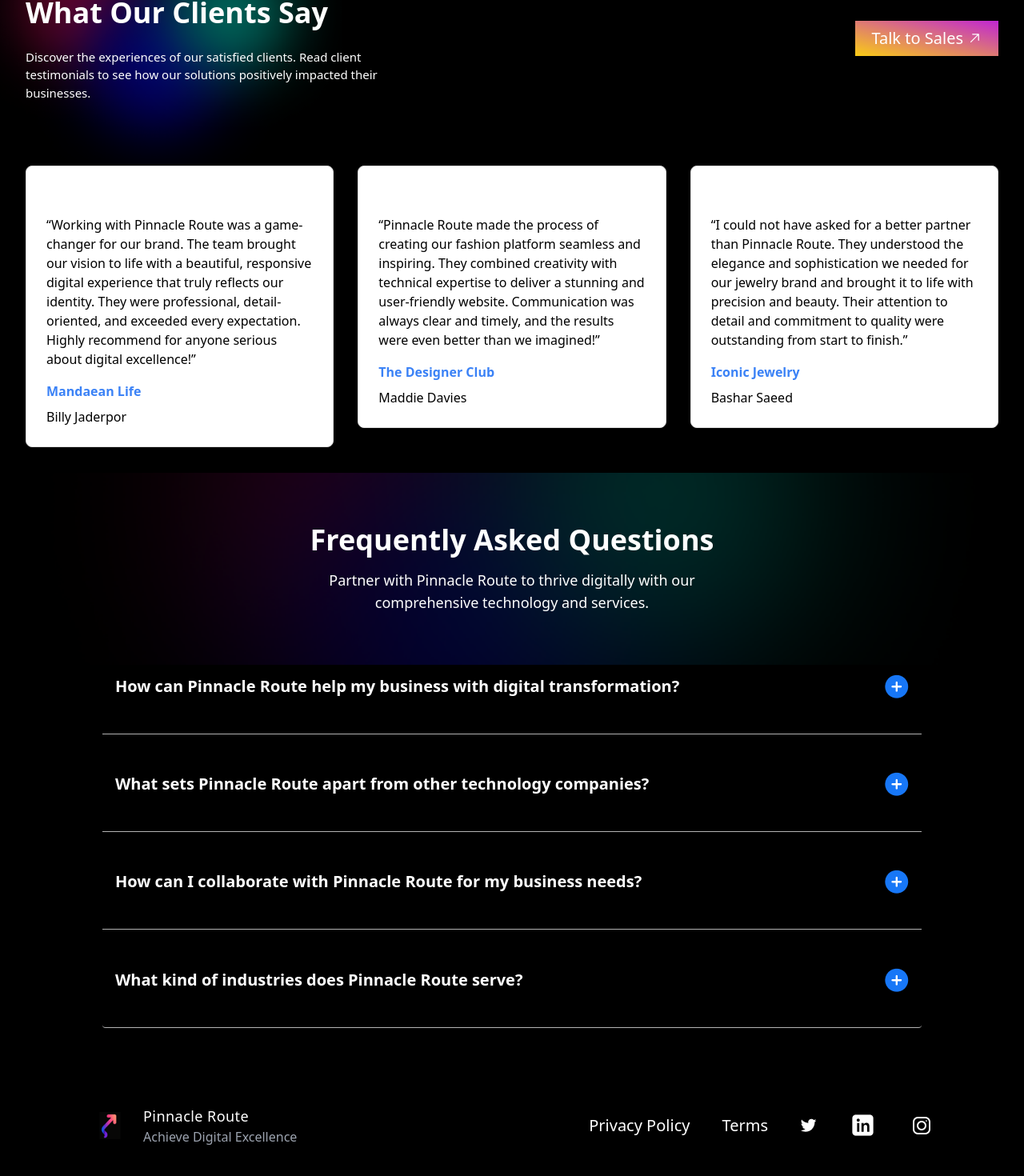
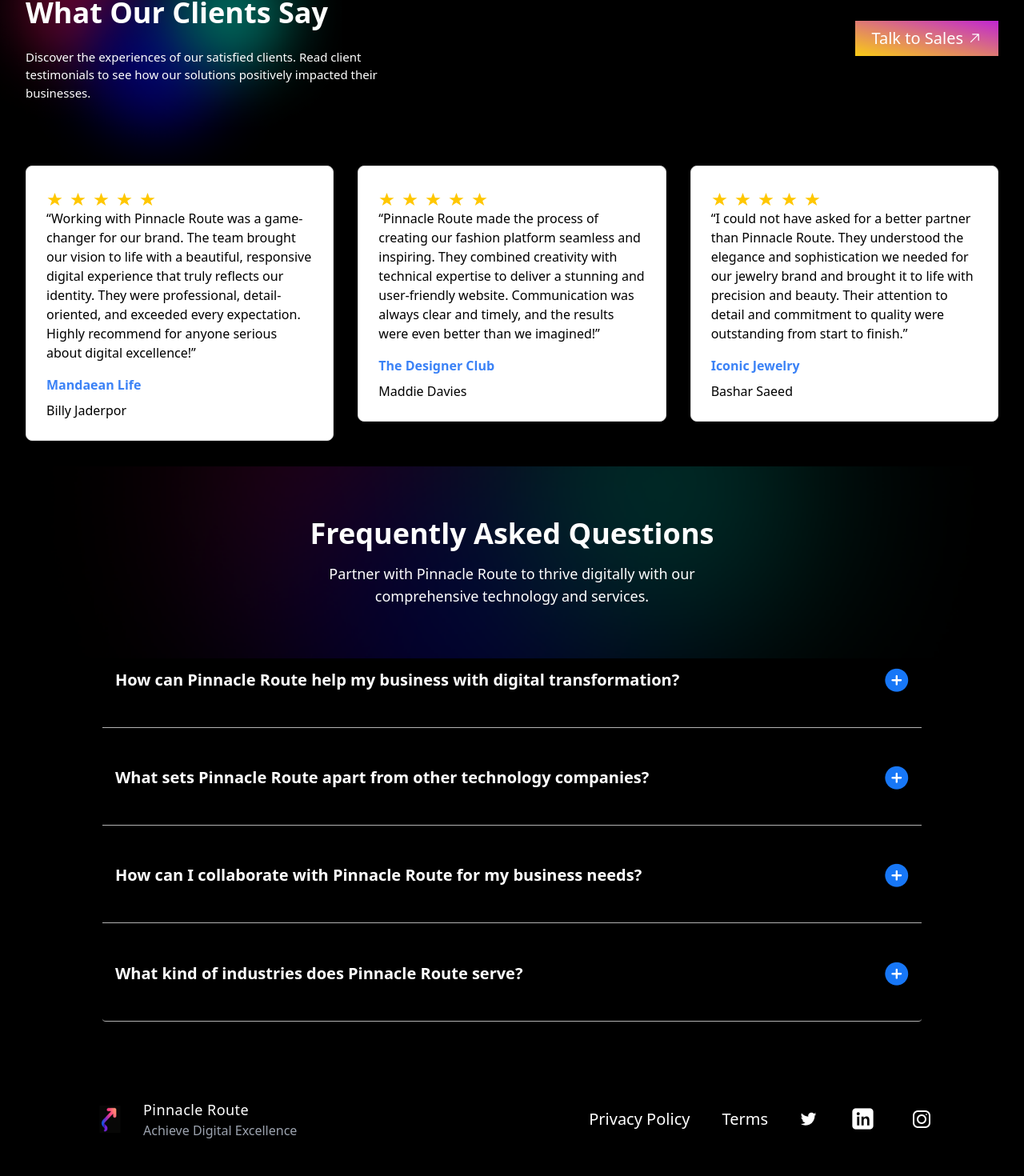
Before and after one commit to pinnacleroute/Main-website, a React (Create React App) app: page / in a window 1280 px wide. Shown: the part 3551-5021 px from the top of the page at 80% size. Built offline with nearby package versions, Linux system fonts and the light colour scheme.

Commit message:
new site key and ratings added

```diff
--- a/src/components/Footer.jsx
+++ b/src/components/Footer.jsx
@@ -21,12 +21,20 @@ const Footer = () => {
                     </div>
                 </div>
                 <div className="text-white text-xl flex sm:flex-row flex-col items-center">
-                    <a className=" hover:bg-gray-700 transition-colors duration-400 sm:ml-10 ml-0 sm:mt-0 mt-1" href="/policy">Privacy Policy</a>
-                    <a className=" hover:bg-gray-700 transition-colors duration-400 sm:ml-10 ml-0 sm:mt-0 mt-1" href="/terms">Terms</a>
+                    <div className="text-white text-xl flex sm:flex-row flex-col items-center">
+                        <a className="hover:bg-gray-700 transition-colors duration-400 sm:ml-10 ml-0 sm:mt-0 mt-1" href="/policy">Privacy Policy</a>
+                        <a className="hover:bg-gray-700 transition-colors duration-400 sm:ml-10 ml-0 sm:mt-0 mt-3" href="/terms">Terms</a>
+                    </div>
                     <div className="flex items-center sm:mt-0 mt-4">
-                        <a className="sm:ml-10 ml-0" href="https://x.com/PinnacleRoute" target="_blank" ><img src={twitter} alt="" srcset="" /></a>
-                        <a className="sm:ml-10 ml-0" href="https://www.linkedin.com/in/pinnacle-route/" target="_blank"><img src={linkedin} alt="" srcset="" /></a>
-                        <a className="sm:ml-10 ml-0" href="https://www.instagram.com/pinnacle_route/" target="_blank" ><img src={facebook} alt="" srcset="" /></a>
+                        <a className="sm:ml-10 ml-4" href="https://x.com/PinnacleRoute" target="_blank" rel="noopener noreferrer">
+                            <img src={twitter} alt="Twitter" />
+                        </a>
+                        <a className="sm:ml-10 ml-4" href="https://www.linkedin.com/in/pinnacle-route/" target="_blank" rel="noopener noreferrer">
+                            <img src={linkedin} alt="LinkedIn" />
+                        </a>
+                        <a className="sm:ml-10 ml-4" href="https://www.instagram.com/pinnacle_route/" target="_blank" rel="noopener noreferrer">
+                            <img src={facebook} alt="Instagram" />
+                        </a>
                     </div>
                 </div>
             </div>
--- a/src/pages/ContactUs.jsx
+++ b/src/pages/ContactUs.jsx
@@ -104,8 +104,9 @@ const ContactUs = () => {
                             required
                         />
                         <ReCAPTCHA
-                            // sitekey="6LcxCUorAAAAAExkO3U1MbHiFMEs4s4bVvzjXxb6" // ← use checkbox style key here
-                            sitekey="6LfdYVYrAAAAADuAW-DHihyUwvCQRIUWXWdL5r2V"
+                            // sitekey="6LcxCUorAAAAAExkO3U1MbHiFMEs4s4bVvzjXxb6"
+                            // sitekey="6LfdYVYrAAAAADuAW-DHihyUwvCQRIUWXWdL5r2V"
+                            sitekey="6LfdYVYrAAAAAO0Wg_QvT_ZjGook_hqhVzIg2Cf8"
                             onChange={handleCaptchaChange}
                         />
                         <button
--- a/src/pages/Home.jsx
+++ b/src/pages/Home.jsx
@@ -371,10 +371,20 @@ const Home = () => {
                                         backgroundColor: '#fff'
                                     }}
                                 >
-                                    <div className='flex gap-2 mb-4'>
+                                     <div className='flex gap-2 mt-2'>
                                         {Array.from({ length: review.rating }, (_, index) => (
-                                            <svg key={index} width="21" height="20" viewBox="0 0 31 30" fill="none" xmlns="http://www.w3.org/2000/svg">
-                                                <path d="..." fill="#FFC700" />
+                                            <svg
+                                                key={index}
+                                                width="21"
+                                                height="20"
+                                                viewBox="0 0 31 30"
+                                                fill="none"
+                                                xmlns="http://www.w3.org/2000/svg"
+                                            >
+                                                <path
+                                                    d="M15.5 0L19.09 9.27H29L21 15.18L24.18 24.02L15.5 18.54L6.82 24.02L10 15.18L2 9.27H11.91L15.5 0Z"
+                                                    fill="#FFC700"
+                                                />
                                             </svg>
                                         ))}
                                     </div>
```
